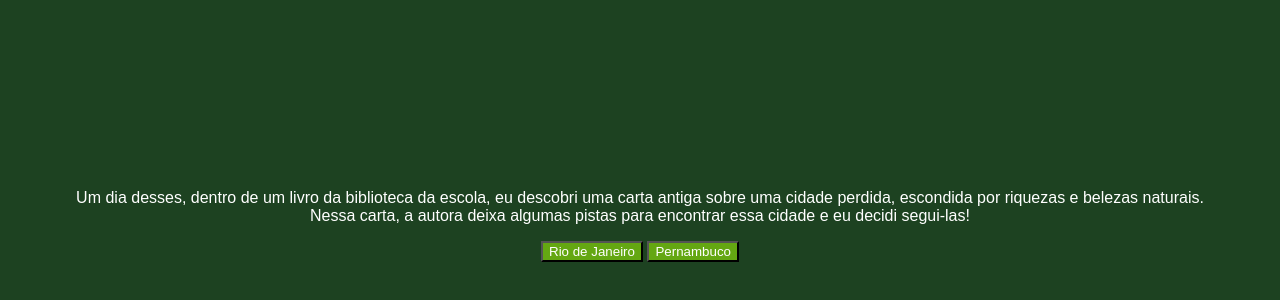
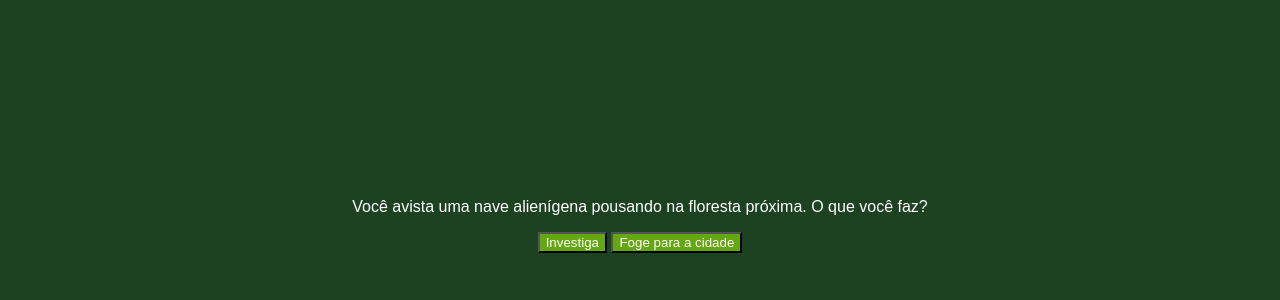
Before and after one commit to SegobiaNS/aventura, a plain HTML site: page index.html in a window 1280 px wide. Shown: the part 142-442 px from the top of the page. Drawn offline with Linux system fonts and the light colour scheme; a web font is replaced by a local one.

Commit message:
Update index.html

```diff
--- a/index.html
+++ b/index.html
@@ -7,20 +7,20 @@
     <link rel="preconnect" href="https://fonts.googleapis.com">
     <link rel="preconnect" href="https://fonts.gstatic.com" crossorigin>
     <link href="https://fonts.googleapis.com/css2?family=Bai+Jamjuree:ital,wght@0,200;0,300;0,400;0,500;0,600;0,700;1,200;1,300;1,400;1,500;1,600;1,700&display=swap" rel="stylesheet">
-    <title>Em busca da cidade perdida</title>
+    <title>🐱‍👓🤒🧟‍♂️invasão alienigena</title>
 </head>
 <body>
     <main>
         <div class="passo ativo" id="passo-0">
             <img src="img/cenario-passo0.png" alt="">
-            <p>Um dia desses, dentro de um livro da biblioteca da escola, eu descobri uma carta antiga sobre uma cidade perdida, escondida por riquezas e belezas naturais. Nessa carta, a autora deixa algumas pistas para encontrar essa cidade e eu decidi segui-las!</p>
-            <button class="btn-proximo" data-proximo="1">Rio de Janeiro</button>
-            <button class="btn-proximo" data-proximo="2">Pernambuco</button>
+            <p>Você avista uma nave alienígena pousando na floresta próxima. O que você faz?</p>
+            <button class="btn-proximo" data-proximo="1">Investiga</button>
+            <button class="btn-proximo" data-proximo="2">Foge para a cidade</button>
         </div>
         <div class="passo" id="passo-1">
-            <p>Você começa sua jornada no Rio de Janeiro, subindo o Pico da Tijuca ao amanhecer para encontrar a primeira pista.</p>
-            <button class="btn-proximo" data-proximo="3">Procurar a pista no topo do pico</button>
-            <button class="btn-proximo" data-proximo="4">Desistir e voltar para casa</button>
+            <p>Ao se aproximar da nave, você vê um portal se abrindo. Entra ou espera?</p>
+            <button class="btn-proximo" data-proximo="3">Entra no portal</button>
+            <button class="btn-proximo" data-proximo="4">Espera do lado de fora</button>
         </div>
         <div class="passo" id="passo-2">
             <p>Em Pernambuco, você visita a histórica cidade de Olinda. Na carta, uma das pistas indica que para localizar a entrada para a cidade perdida você deve procurar a próxima pista em um dos pontos turísticos da cidade. Por qual você começa?</p>
```
